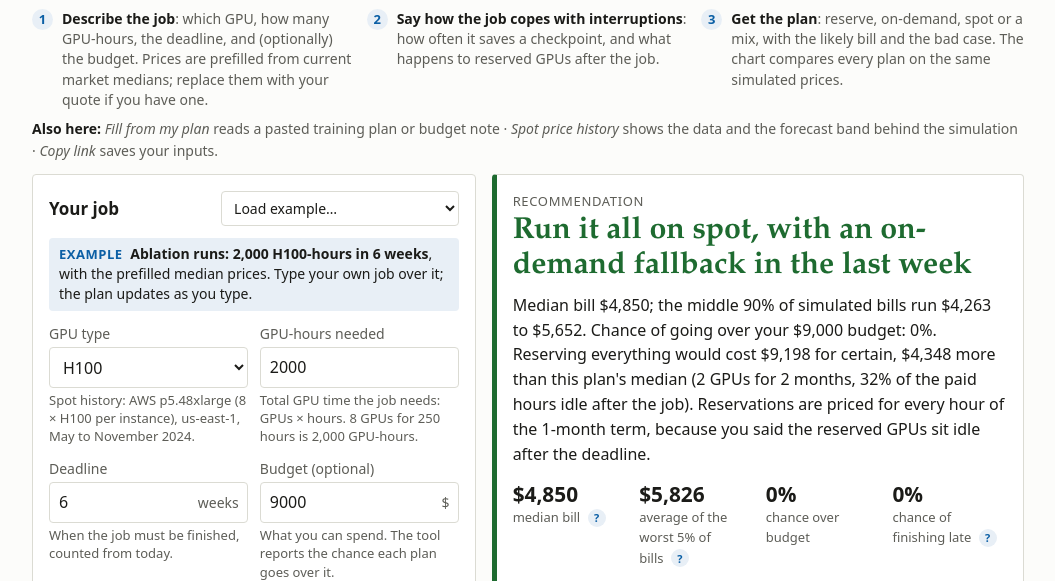
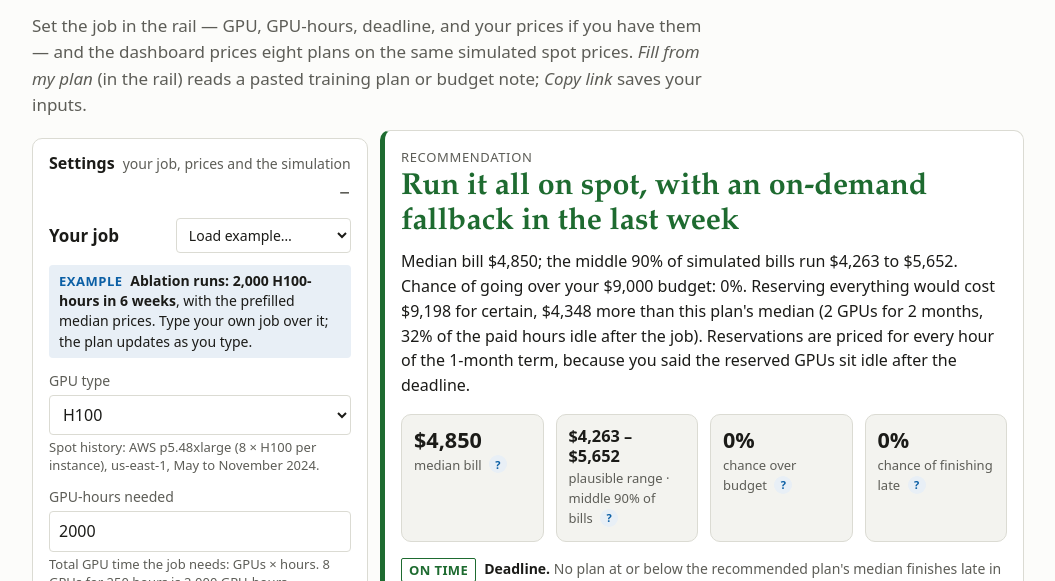
Before and after one commit to omidgolchin/gpu-budget-planner, a plain HTML site: page docs/index.html in a window 1280 px wide. Shown: the part 182-763 px from the top of the page, without its empty margins (112-1167 px from the left). Drawn offline with Linux system fonts and the light colour scheme.

Commit message:
Dashboard layout: settings rail, verdict line and four KPI tiles

```diff
--- a/docs/app.js
+++ b/docs/app.js
@@ -205,11 +205,19 @@
     $("verdict").className = "panel verdict " + rec.cls;
     last.title = title; last.body = body;
 
-    var k = [[F.money(W.median), "median bill", "median"], [F.money(W.es95), "average of the worst 5% of bills", "es"]];
-    if (v.budget !== null) k.push([F.pct(W.pOver, 0), "chance over budget"]);
-    else k.push([W.interruptions ? W.interruptions.toFixed(1) : "0", "spot interruptions per run"]);
-    k.push([F.pct(W.pMiss, 0), "chance of finishing late", "late"]);
-    $("kpis").innerHTML = k.map(function (x) { return '<div class="kpi"><span class="k-val">' + x[0] + '</span><span class="k-lbl">' + x[1] + (x[2] ? ' <button type="button" data-tip="' + x[2] + '"></button>' : "") + "</span></div>"; }).join("");
+    /* The dashboard tiles ARE the verdict: median bill, plausible range,
+     * chance over budget, chance of finishing late — all read off the
+     * winning plan's row (W). The expected shortfall and interruption
+     * count that used to sit here stay in the checks and Full numbers. */
+    var k = [
+      [F.money(W.median), "median bill", "median", ""],
+      [F.money(W.p5) + " – " + F.money(W.p95), "plausible range · middle 90% of bills", "range", " range"],
+      v.budget !== null
+        ? [F.pct(W.pOver, 0), "chance over budget", "budget", ""]
+        : ["—", "chance over budget · no budget set", "budget", ""],
+      [F.pct(W.pMiss, 0), "chance of finishing late", "late", ""]
+    ];
+    $("kpis").innerHTML = k.map(function (x) { return '<div class="kpi-tile"><span class="k-val' + x[3] + '">' + x[0] + '</span><span class="k-lbl">' + x[1] + ' <button type="button" data-tip="' + x[2] + '"></button>' + "</span></div>"; }).join("");
 
     var c = [];
     /* Deadline risk: a plan no pricier than the winner that is often late. */
@@ -387,6 +395,8 @@
     block: { t: "Bootstrap block length", d: "The simulation builds future spot prices by stitching together random stretches of real price history. This sets how long each stretch is. Longer stretches keep price runs (a week of high prices) intact; 28 days predicted held-out months best." },
     plans: { t: "Reading the plan chart", d: "Each row is a plan. The box covers the middle 50% of simulated bills, the whiskers the 5th to 95th percentile, and the diamond is the expected shortfall: the average of the worst 5% of bills. A plan whose box is low but whose diamond sits far right is cheap on average and risky in a bad month." },
     median: { t: "Median bill", d: "Half the simulated price paths give a lower bill, half a higher one. The typical case, not the worst." },
+    range: { t: "Plausible range", d: "The middle 90% of simulated bills for the recommended plan: on 5% of simulated price paths the bill comes in below this range, on 5% above it. The median sits inside it." },
+    budget: { t: "Chance over budget", d: "The share of simulated price paths in which the recommended plan's bill goes over the budget you entered. If you enter no budget, there is nothing to go over, and the tile says so." },
     es: { t: "Expected shortfall (worst 5%)", d: "The average bill across the worst 5% of simulated outcomes. Budgeting to this, rather than the 95th percentile alone, accounts for how bad the tail can get (Acerbi and Tasche, 2002)." },
     late: { t: "Chance of finishing late", d: "Share of simulated runs in which interruptions and redone work push the job past the deadline. Plans that miss in more than 5% of runs are not recommended." }
   });
--- a/docs/index.html
+++ b/docs/index.html
@@ -27,17 +27,12 @@
     <p class="kit-tagline">You need this many GPU-hours by this deadline. Should you reserve, pay on demand, use spot, or mix, and how sure can you be of the bill?</p>
   </header>
 
-  <div class="guide" aria-label="How to use this tool">
-    <ol class="steps">
-      <li><b>Describe the job</b>: which GPU, how many GPU-hours, the deadline, and (optionally) the budget. Prices are prefilled from current market medians; replace them with your quote if you have one.</li>
-      <li><b>Say how the job copes with interruptions</b>: how often it saves a checkpoint, and what happens to reserved GPUs after the job.</li>
-      <li><b>Get the plan</b>: reserve, on-demand, spot or a mix, with the likely bill and the bad case. The chart compares every plan on the same simulated prices.</li>
-    </ol>
-    <p class="also"><b>Also here:</b> <i>Fill from my plan</i> reads a pasted training plan or budget note · <i>Spot price history</i> shows the data and the forecast band behind the simulation · <i>Copy link</i> saves your inputs.</p>
-  </div>
+  <p class="page-sub dash-intro">Set the job in the rail — GPU, GPU-hours, deadline, and your prices if you have them — and the dashboard prices eight plans on the same simulated spot prices. <i>Fill from my plan</i> (in the rail) reads a pasted training plan or budget note; <i>Copy link</i> saves your inputs.</p>
 
-  <div class="work">
-    <form class="panel" id="f-job" novalidate onsubmit="return false">
+  <div class="dash">
+    <details class="rail" id="rail" open>
+      <summary>Settings <span class="sub">your job, prices and the simulation</span></summary>
+      <form class="panel rail-form" id="f-job" novalidate onsubmit="return false">
         <div class="panel-head">
           <h2>Your job</h2>
           <select class="example" id="example" aria-label="Load an example"><option value="">Load example…</option></select>
@@ -90,6 +85,13 @@
             <div class="hint">Providers take spot capacity back when they need it, whatever the price. No logs yet? Once a week per node is a middle-of-the-road guess, not a measurement: try once a day too and see whether the recommendation changes. AWS's Spot Instance Advisor shows an interruption-frequency band for each instance type and region; your own logs beat both.</div></div>
           <div class="field"><label for="onDemand">On-demand price</label><div class="input-wrap"><input id="onDemand" type="number" min="0" step="any" inputmode="decimal"><span class="unit">$/GPU-hour</span></div><div class="hint" id="odHint"></div></div>
           <div class="field"><label for="reserved">Reserved price</label><div class="input-wrap"><input id="reserved" type="number" min="0" step="any" inputmode="decimal"><span class="unit">$/GPU-hour</span></div><div class="hint" id="resHint"></div></div>
+          <div class="group-label">Simulation detail</div>
+          <div class="field"><label for="cap">Spot price cap</label><div class="input-wrap"><input id="cap" type="number" min="0" step="any" inputmode="decimal" placeholder="On-demand price"><span class="unit">$/GPU-hour</span></div><div class="hint">The most you will pay: on a day the spot price is above it your spot nodes stop. Leave empty for the on-demand price, the default. Capacity reclaims, set in the form, come on top.</div></div>
+          <div class="field"><label for="block">Bootstrap block length <button type="button" data-tip="block"></button></label>
+            <select id="block"><option value="7">7 days</option><option value="14">14 days</option><option value="28">28 days</option></select>
+            <div class="hint">How much price history is resampled at a time. Longer blocks keep longer price runs. 28 days scored best in the coverage backtest.</div></div>
+          <div class="field"><label for="paths">Simulated price paths <button type="button" data-tip="paths"></button></label>
+            <select id="paths"><option value="200">200</option><option value="400">400</option><option value="800">800</option></select><div class="hint">More paths give steadier percentiles but take a little longer.</div></div>
         </div>
         <div class="actions" style="margin-top:12px">
           <button type="button" id="assistToggle">✦ Fill from my plan</button>
@@ -97,8 +99,9 @@
         </div>
         <div id="assistMount"></div>
       </form>
+    </details>
 
-    <div>
+    <div class="dash-main">
       <section class="panel verdict" id="verdict" aria-live="polite">
         <p class="v-kicker">Recommendation</p>
         <p class="v-title" id="vTitle">Loading price data…</p>
@@ -111,28 +114,12 @@
         <button type="button" id="copyLink">Copy link</button>
         <span class="toast" id="toast"></span>
       </div>
-    </div>
-  </div>
 
-  <section class="panel" style="margin-top:16px">
+      <section class="panel chart-panel">
         <h2>What each plan costs <button type="button" data-tip="plans"></button></h2>
         <div class="svgchart" id="boxChart"></div>
         <p class="chart-caption" id="boxCaption"></p>
       </section>
-
-  <details class="more">
-    <summary>Settings <span class="sub">spot price cap, simulation detail</span></summary>
-    <div class="more-body">
-      <div class="fields" style="max-width:560px">
-        <div class="field"><label for="cap">Spot price cap</label><div class="input-wrap"><input id="cap" type="number" min="0" step="any" inputmode="decimal" placeholder="On-demand price"><span class="unit">$/GPU-hour</span></div><div class="hint">The most you will pay: on a day the spot price is above it your spot nodes stop. Leave empty for the on-demand price, the default. Capacity reclaims, set in the form, come on top.</div></div>
-        <div class="field"><label for="block">Bootstrap block length <button type="button" data-tip="block"></button></label>
-          <select id="block"><option value="7">7 days</option><option value="14">14 days</option><option value="28">28 days</option></select>
-          <div class="hint">How much price history is resampled at a time. Longer blocks keep longer price runs. 28 days scored best in the coverage backtest.</div></div>
-        <div class="field"><label for="paths">Simulated price paths <button type="button" data-tip="paths"></button></label>
-          <select id="paths"><option value="200">200</option><option value="400">400</option><option value="800">800</option></select><div class="hint">More paths give steadier percentiles but take a little longer.</div></div>
-      </div>
-    </div>
-  </details>
 
       <details class="more">
         <summary>Full numbers <span class="sub">every plan, and the naive resample</span></summary>
@@ -167,6 +154,8 @@ expected shortfall = average of the bills at or above the 95th percentile</div>
           <p class="footnote">The price-history analysis behind this tool (per-GPU coverage, forecast comparisons) is in <a href="https://github.com/omidgolchin/gpu-budget-planner#research-notes">Research notes</a>.</p>
         </div>
       </details>
+    </div>
+  </div>
 
   <footer class="kit-footer">
     <p class="kit-siblings"></p>
--- a/docs/tool.css
+++ b/docs/tool.css
@@ -143,3 +143,35 @@ select.example { font-size: var(--fs-small); }
 .jump { display: none; }
 @media (max-width: 820px) { .jump { display: inline-flex; align-items: center; min-height: 44px; margin: 0 0 var(--sp-2); font-size: var(--fs-small); font-weight: 600; } }
 .ctl-grid .ctl-hint { display: block; margin-top: 4px; font-weight: 400; }
+
+/* ---- GPU dashboard: this tool's structural signature ----
+ * A collapsible settings rail on the left; the dashboard (verdict line,
+ * four KPI tiles, cost chart, plan comparison) in the main column.
+ * Brand drifts for this tool (2): 10px corner radius on the dashboard
+ * surfaces, and tighter density (sp-3 gaps, compact tiles). */
+.dash-intro { margin-top: var(--sp-4); }
+.dash { display: grid; grid-template-columns: 21rem minmax(0, 1fr); gap: var(--sp-3); align-items: start; margin-top: var(--sp-3); }
+@media (max-width: 820px) { .dash { grid-template-columns: minmax(0, 1fr); } }
+
+.rail { border: 1px solid var(--border); border-radius: 10px; background: var(--card); }
+.rail > summary { padding: var(--sp-3) var(--sp-4); list-style: none; display: flex; flex-wrap: wrap; gap: 0 var(--sp-2); align-items: baseline; cursor: pointer; font-weight: 600; }
+.rail > summary::-webkit-details-marker { display: none; }
+.rail > summary::after { content: "\2212"; color: var(--muted); font-weight: 400; font-size: 1.2rem; margin-left: auto; }
+.rail:not([open]) > summary::after { content: "+"; }
+.rail > summary .sub { color: var(--muted); font-weight: 400; font-size: var(--fs-small); }
+.rail-form { border: none; border-radius: 0; background: transparent; padding: 0 var(--sp-4) var(--sp-4); }
+.rail-form .fields { grid-template-columns: minmax(0, 1fr); }
+
+.dash-main { display: grid; gap: var(--sp-3); min-width: 0; }
+.dash-main .verdict { border-radius: 10px; }
+.dash-main .chart-panel { border-radius: 10px; }
+.dash-main .actions { margin-top: 0; }
+.dash-main .more { margin-top: 0; }
+
+/* KPI tiles: the tiles ARE the verdict */
+.kpis { display: grid; grid-template-columns: repeat(4, minmax(0, 1fr)); gap: var(--sp-3); margin: var(--sp-4) 0 var(--sp-1); }
+@media (max-width: 1080px) { .kpis { grid-template-columns: repeat(2, minmax(0, 1fr)); } }
+.kpi-tile { background: var(--sunken); border: 1px solid var(--border); border-radius: 10px; padding: var(--sp-3); min-width: 0; }
+.kpi-tile .k-val { display: block; font-size: 1.35rem; font-weight: 700; font-variant-numeric: tabular-nums; line-height: 1.2; white-space: nowrap; }
+.kpi-tile .k-val.range { font-size: 1.02rem; white-space: normal; }
+.kpi-tile .k-lbl { display: block; font-size: var(--fs-caption); color: var(--muted); margin-top: 2px; }
```
Also changed, not shown: 2 other files. Lines whose indentation alone changed are shown as unchanged.
